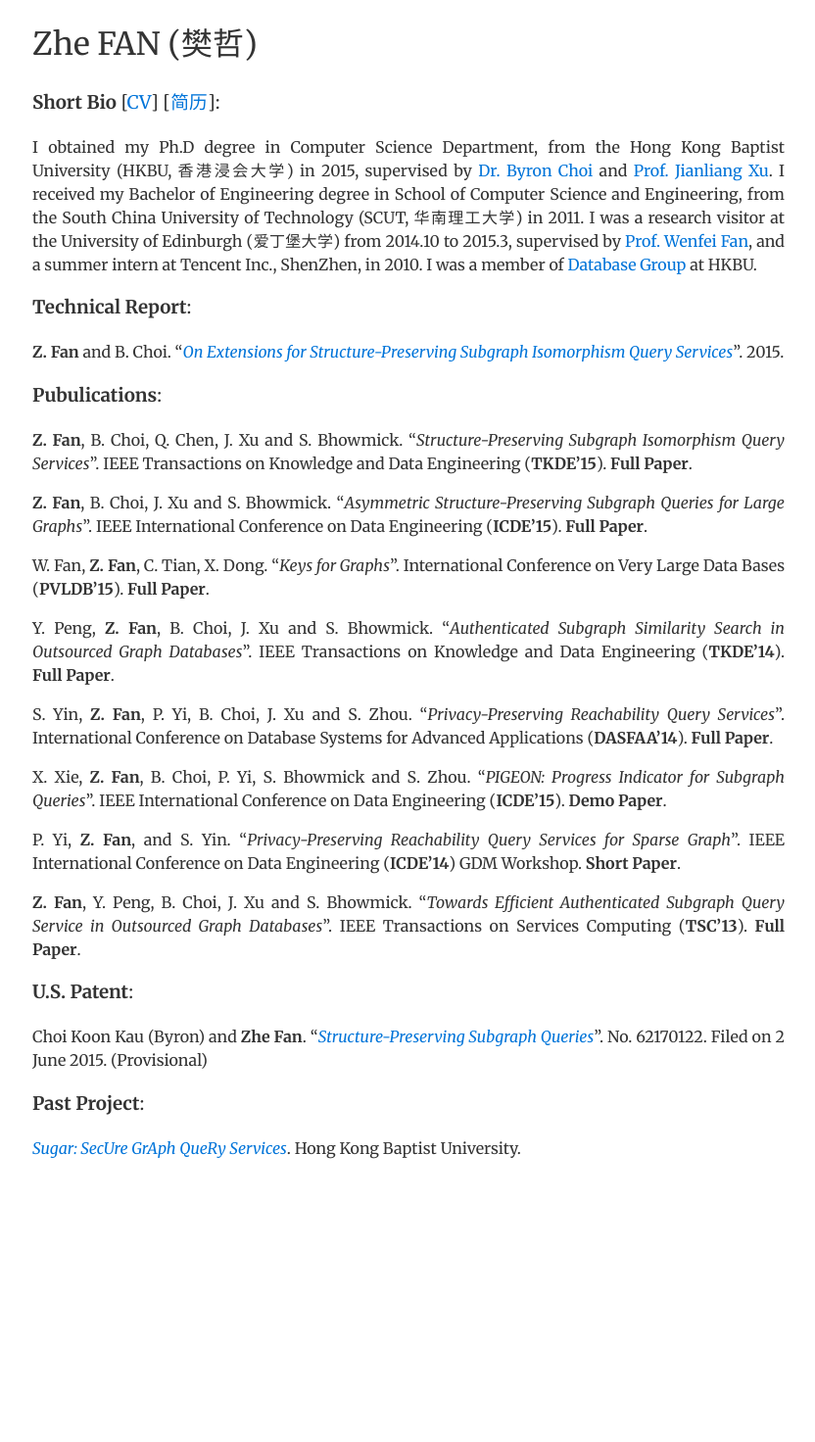
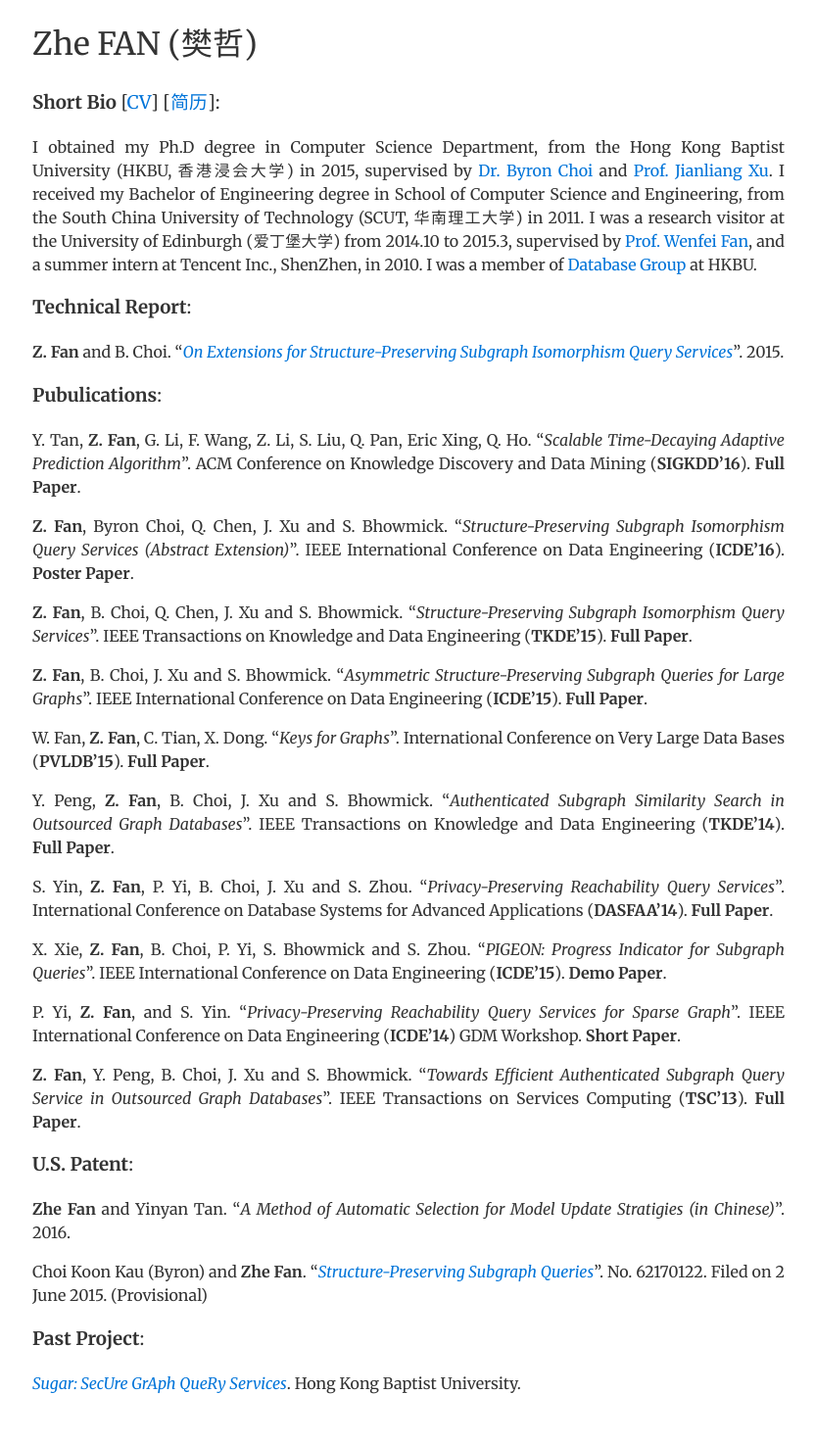
Before and after one commit to fanzhe/fanzhe.github.io, a Jekyll site: the page built from index.md, in a window 1280 px wide. Shown: the whole page at 98% size, without its empty margins (223-1055 px from the left). Built offline with Jekyll 4.4.1, drawn with Linux system fonts in a browser that asks for light colours; Markdown is read by kramdown in place of the engine named in the settings; before the commit the page ends 1232 px from its top, so only the background shows below that.

Commit message:
Update index.md

```diff
--- a/index.md
+++ b/index.md
@@ -16,6 +16,10 @@ I was a member of [Database Group](http://www.comp.hkbu.edu.hk/~db/) at HKBU.
 **Z. Fan** and B. Choi. "[*On Extensions for Structure-Preserving Subgraph Isomorphism Query Services*](/doc/ESPSUBISO.pdf)". 2015.
 
 ### **Pubulications**:
+
+Y. Tan, **Z. Fan**, G. Li, F. Wang, Z. Li, S. Liu, Q. Pan, Eric Xing, Q. Ho. "*Scalable Time-Decaying Adaptive Prediction Algorithm*". ACM Conference on Knowledge Discovery and Data Mining (**SIGKDD'16**). **Full Paper**.
+
+**Z. Fan**, Byron Choi, Q. Chen, J. Xu and S. Bhowmick. "*Structure-Preserving Subgraph Isomorphism Query Services (Abstract Extension)*". IEEE International Conference on Data Engineering (**ICDE’16**). **Poster Paper**.
 
 **Z. Fan**, B. Choi, Q. Chen, J. Xu and S. Bhowmick. "*Structure-Preserving Subgraph Isomorphism Query Services*".
 IEEE Transactions on Knowledge and Data Engineering (**TKDE’15**). **Full Paper**.
@@ -43,6 +47,8 @@ IEEE Transactions on Services Computing (**TSC’13**). **Full Paper**.
 
 ### **U.S. Patent**:
 
+**Zhe Fan** and Yinyan Tan. "*A Method of Automatic Selection for Model Update Stratigies (in Chinese)*". 2016.
+
 Choi Koon Kau (Byron) and **Zhe Fan**. "[*Structure-Preserving Subgraph Queries*](http://www.comp.hkbu.edu.hk/~bchoi/Summary%20of%20the%20US%20Patent%20titled%20Structure%20Preserving%20Subgraph%20Queries.pdf)". No. 62170122. Filed on 2 June 2015. (Provisional)
 
 ### **Past Project**:
```
